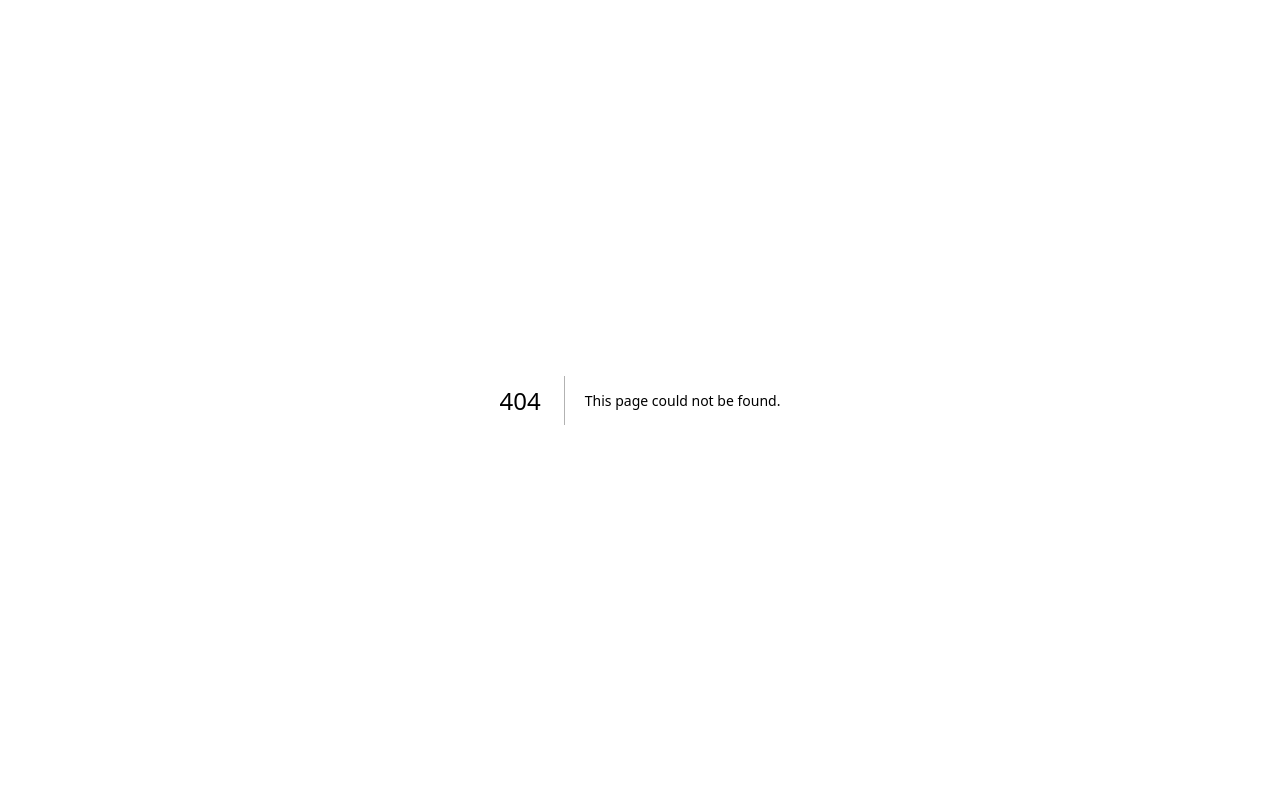
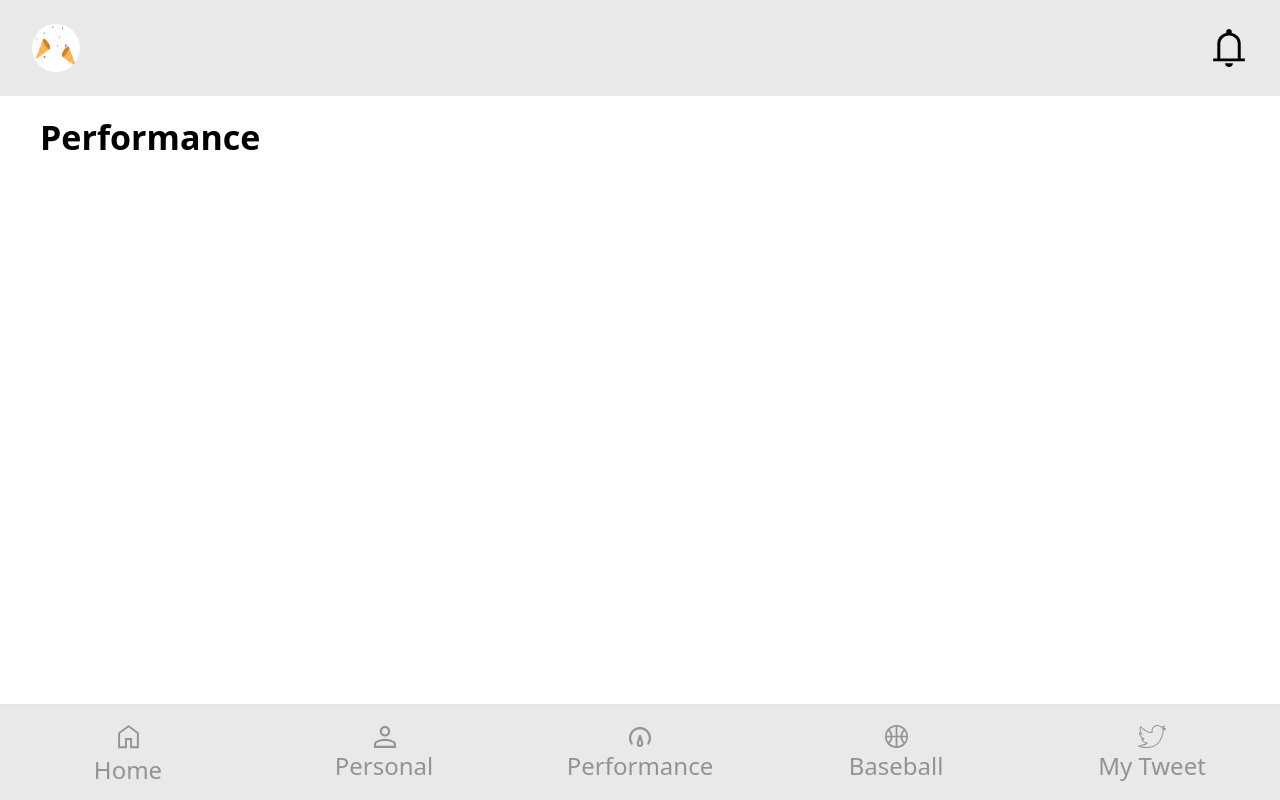
Before and after one commit to mariodev9/upwork1, a Next.js app: page /Performance in a window 1280 px wide. Before the commit this address had no page. Built offline with nearby package versions, Linux system fonts and the light colour scheme.

Commit message:
FEATURE: Add others Pages

```diff
--- a/src/components/Icons/index.tsx
+++ b/src/components/Icons/index.tsx
@@ -41,7 +41,8 @@ export const MyTweetIcon:React.FC<Props> = ({isHover}) => {
       </svg>
   )
 }
-export const NotificationIcon:React.FC<Props> = ({isHover}) => {
+
+export const NotificationIcon:React.FC<Props> = () => {
   return(
       <svg xmlns="http://www.w3.org/2000/svg" viewBox="0 0 40 48" fill="none" className='w-[28px] h-[28px] md:w-[38px] md:h-[38px]'>
         <path d="M0 40.8V37.2H5.25V18.84C5.25 15.48 6.28125 12.49 8.34375 9.87C10.4062 7.25 13.125 5.6 16.5 4.92V3.18C16.5 2.26 16.8438 1.5 17.5312 0.9C18.2188 0.3 19.0417 0 20 0C20.9583 0 21.7813 0.3 22.4688 0.9C23.1563 1.5 23.5 2.26 23.5 3.18V4.92C26.875 5.6 29.6042 7.25 31.6875 9.87C33.7708 12.49 34.8125 15.48 34.8125 18.84V37.2H40V40.8H0ZM20 48C18.6667 48 17.5 47.53 16.5 46.59C15.5 45.65 15 44.52 15 43.2H25C25 44.52 24.5104 45.65 23.5312 46.59C22.5521 47.53 21.375 48 20 48ZM9 37.2H31.0625V18.84C31.0625 15.88 30 13.36 27.875 11.28C25.75 9.2 23.1458 8.16 20.0625 8.16C16.9792 8.16 14.3646 9.2 12.2188 11.28C10.0729 13.36 9 15.88 9 18.84V37.2Z" fill="black"/>
--- a/src/components/Layout/Navbars/TopNav.tsx
+++ b/src/components/Layout/Navbars/TopNav.tsx
@@ -5,7 +5,7 @@ import imagen from "../../../../public/images/Illustration.jpg"
 
 // Avatar props --> urlImage
 const Avatar = () => (
-  <Image className='rounded-full w-[28px] h-[28px] md:w-[48px] md:h-[48px] bg-red-400' src={imagen}  alt='avatar' />
+  <Image className='rounded-full w-[28px] h-[28px] md:w-[48px] md:h-[48px] ' src={imagen}  alt='avatar' />
 )
 
 const TopNav = () => {
--- /dev/null
+++ b/src/pages/Baseball/index.tsx
@@ -0,0 +1,15 @@
+import Layout from "@/components/Layout"
+import { NextPage } from "next"
+
+const BaseballPage: NextPage = () => {
+    return (
+      <Layout>
+          <div className='mt-20 mb-28 md:mt-24 px-10'>
+            <h1 className='py-4 text-center md:text-start text-3xl font-semibold'>Baseball</h1>
+
+          </div>
+      </Layout>
+  )
+}
+
+export default BaseballPage
--- /dev/null
+++ b/src/pages/MyTweet/index.tsx
@@ -0,0 +1,15 @@
+import Layout from "@/components/Layout"
+import { NextPage } from "next"
+
+const MyTweetPage: NextPage = () => {
+    return (
+      <Layout>
+          <div className='mt-20 mb-28 md:mt-24 px-10'>
+            <h1 className='py-4 text-center md:text-start text-3xl font-semibold'>MyTweet</h1>
+
+          </div>
+      </Layout>
+  )
+}
+
+export default MyTweetPage
--- /dev/null
+++ b/src/pages/Performance/index.tsx
@@ -0,0 +1,15 @@
+import Layout from "@/components/Layout"
+import { NextPage } from "next"
+
+const PerformancePage: NextPage = () => {
+    return (
+      <Layout>
+          <div className='mt-20 mb-28 md:mt-24 px-10'>
+            <h1 className='py-4 text-center md:text-start text-3xl font-semibold'>Performance</h1>
+
+          </div>
+      </Layout>
+  )
+}
+
+export default PerformancePage
```
